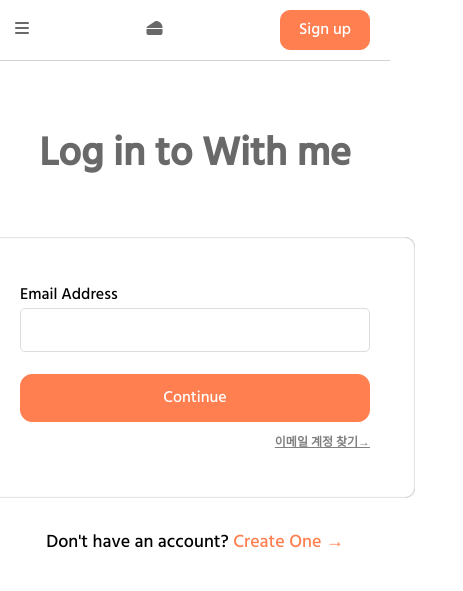
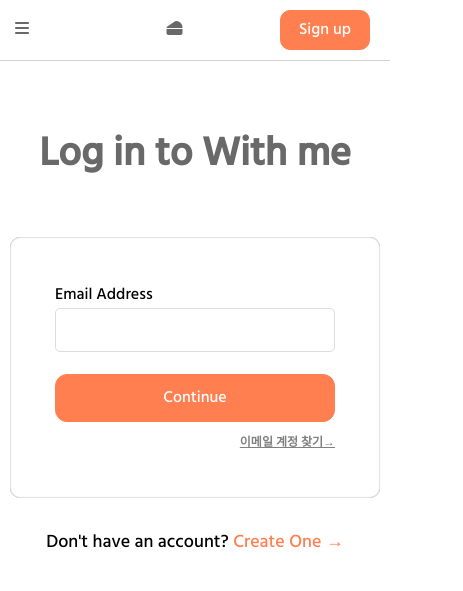
Before and after one commit to joooonis/NomardCoderClone, a plain HTML site: page login.html in a window 390 px wide. Shown: the whole page, 463 px wide, since content can reach past the window. Drawn offline with Linux system fonts and the light colour scheme; a web font is replaced by a local one.

Commit message:
Fix : 헤더의 아이콘이 가운데로 오지 않는 버그 수정
postion: fixed
margin: auto
를 주어서 버그를해결했습니다.

```diff
--- a/login.html
+++ b/login.html
@@ -41,7 +41,7 @@
       </header>
       <main class="sign__up">
         <h2>Log in to With me</h2>
-        <div class="formbox" id="formbox" style="width: 350px">
+        <div class="formbox" id="formbox" style="width: 280px">
           <form>
             <label for="email">Email Address</label>
             <input
--- a/main.css
+++ b/main.css
@@ -187,6 +187,11 @@
   .navbar {
     justify-content: space-between;
   }
+
+  .logo {
+    position: fixed;
+    margin: auto;
+  }
 }
 
 .sign__up {
```
Also changed, not shown: signup.html (+1 -1 lines).
